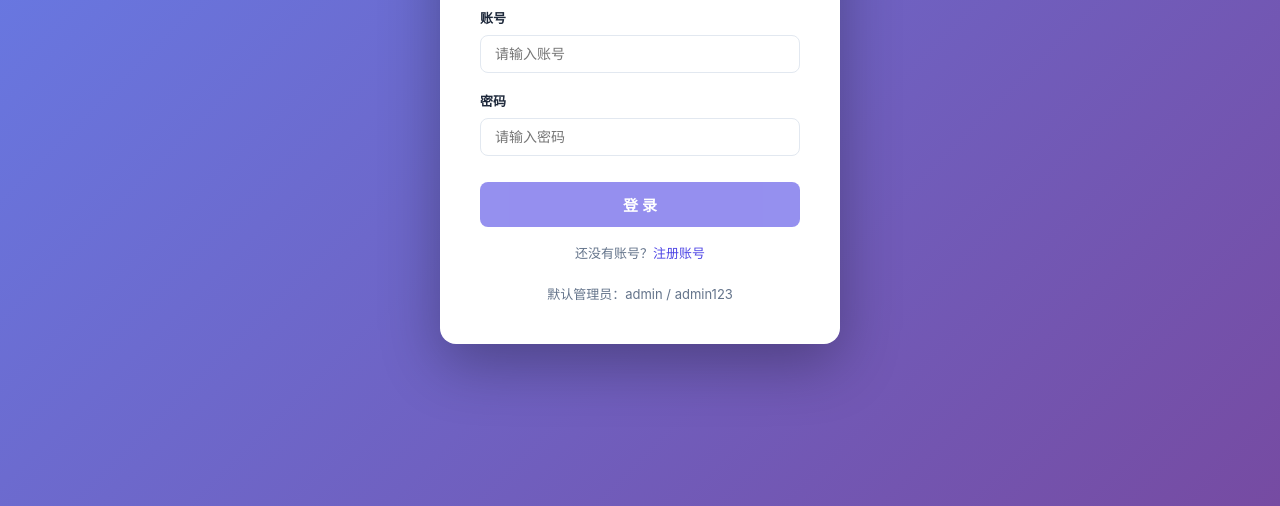
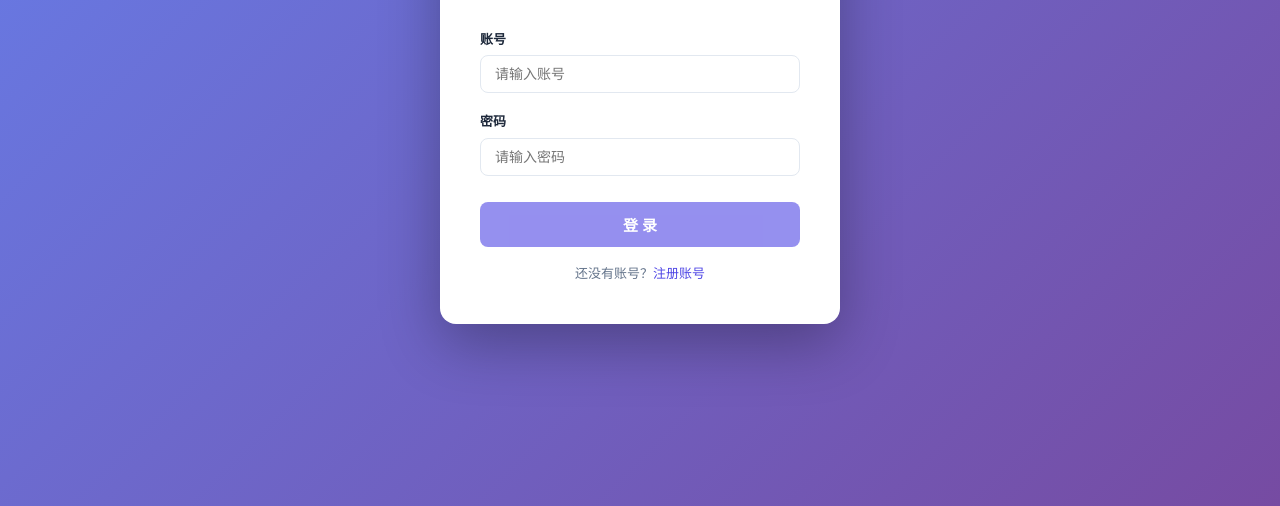
Before and after one commit to lu42827-eliot/defect-pro, a website: page public/index.html in a window 1280 px wide. Shown: the part 294-800 px from the top of the page. Drawn offline with nearby package versions, Linux system fonts and the light colour scheme.

Commit message:
chore: 移除登录页默认管理员账号提示

```diff
--- a/public/index.html
+++ b/public/index.html
@@ -121,7 +121,6 @@ textarea.form-control{resize:vertical;min-height:80px}
         <button class="login-btn" @click="doLogin" :disabled="!loginForm.username||!loginForm.password||logging">登 录</button>
         <p v-if="loginError" class="login-error">{{ loginError }}</p>
         <div class="login-toggle">还没有账号？<a @click="loginMode='register'">注册账号</a></div>
-        <div class="login-footer">默认管理员：admin / admin123</div>
       </template>
       <template v-else>
         <h1>📝 注册账号</h1>
```
